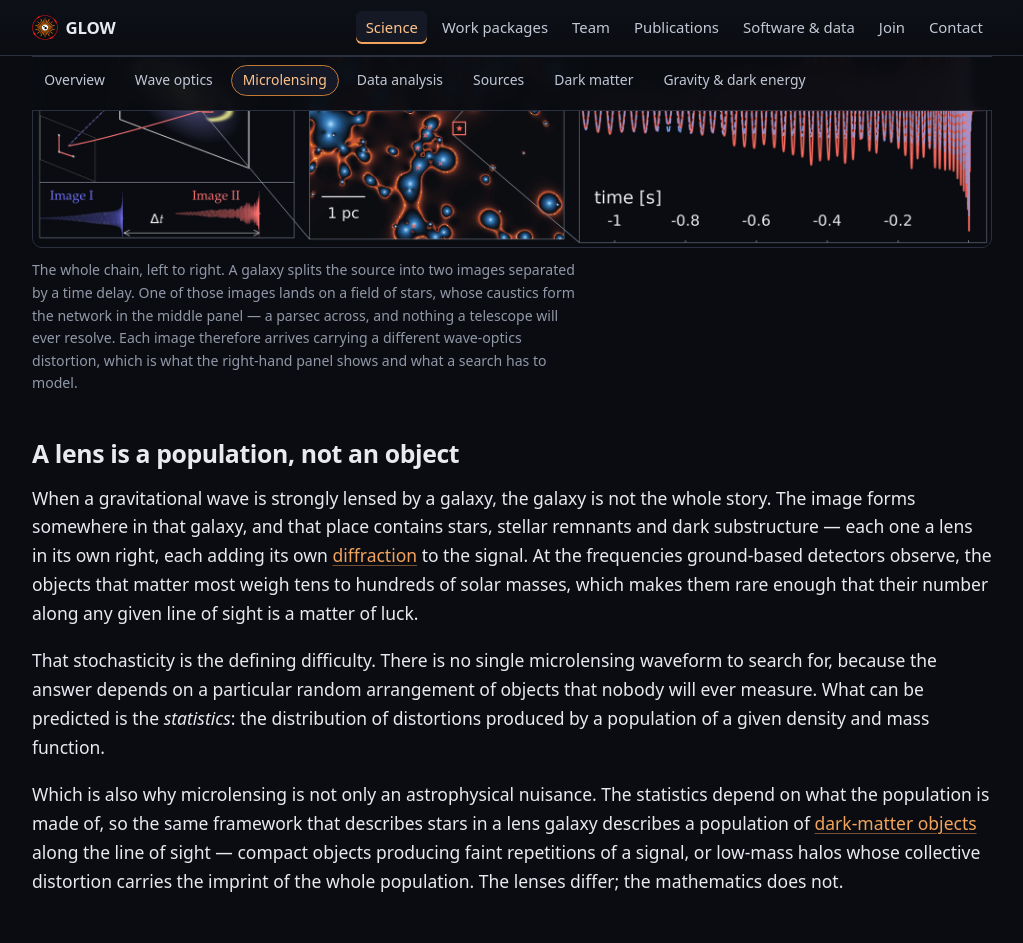
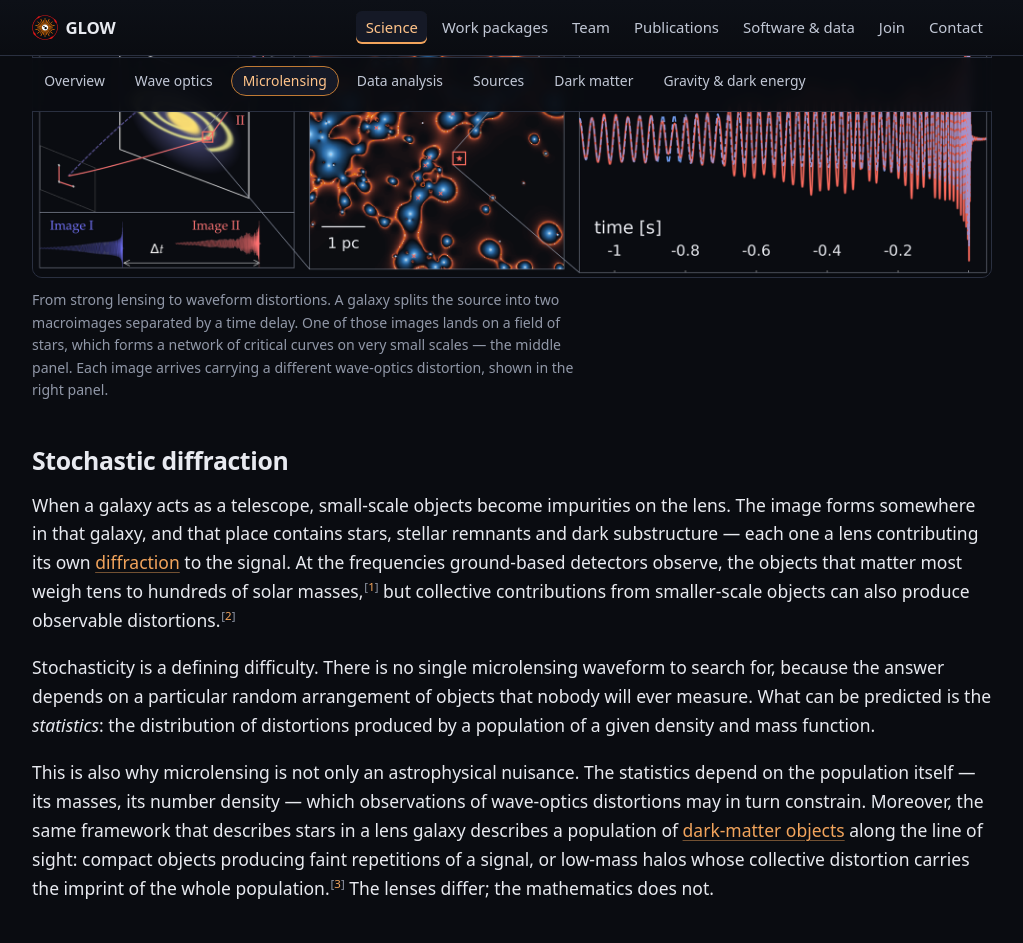
Before and after one commit to glow-astro/website, a Jekyll site: the page built from microlensing.html, in a window 1280 px wide and 1400 px high, scrolled down 445 px. Shown: the top 943 px of the window, without its empty margins (128-1151 px from the left). Built offline with Jekyll 4.4.1, drawn with Linux system fonts in a browser that asks for light colours; some of the changed text lies outside the part shown.

Commit message:
Fold in the microlensing review
Rewritten from the owner's tracked changes in the .odt. Sections renamed to
Stochastic diffraction / Multi-scale lensing / Modeling microlensed waves,
with anchors to match; nothing linked to the old ones.

Three citations resolved from the owner's INSPIRE links:

  literature/1836450  Cheung, Gais, Hannuksela & Li, MNRAS 503, 3326 (2021)
  "Zumalacarregui 2024"  Lens Stochastic Diffraction, arXiv:2404.17405
  literature/3169257  Zumalacarregui & Shan, arXiv:2606.17765

The first two are new entries in the references pool. The third acknowledges
the grant, so it is linked by name rather than numbered, as GW231123 already
is on the sources page -- publications.yml is the project's own output and
references.yml is everything else. Deleting the old closing paragraph removed
this page's only citation of the GLoW code paper, so glow-code leaves `refs:`.

Shan et al. is cited for the collective-contributions clause; the owner's
draft left it bare and the wave-optics page already attributes that result.

Figure texts follow the owner's edits: critical curves rather than caustics,
macroimages, and the caption of the external-potential sweep rewritten.

Six review notes added, and one stray "modelling" on sources.html fixed --
SITE_CONVENTIONS section 8 asks for US spelling.

Co-Authored-By: Claude Opus 5 <noreply@anthropic.com>
Claude-Session: https://claude.ai/code/session_01L7GT62S61eYxRuSFTmWGfu

```diff
--- a/_data/topics.yml
+++ b/_data/topics.yml
@@ -130,15 +130,15 @@
     alt: >-
       Three panels. Left: a galaxy splits a source into two images with a time
       delay between them. Centre: a zoom into one image showing a pc-scale
-      network of overlapping microlensing caustics with micro-images marked.
-      Right: the two images' waveforms, one distorted relative to the other.
+      network of overlapping microlensing critical curves, with orange marking
+      high magnification. Right: the two images' waveforms, one distorted
+      relative to the other.
     caption: >-
-      The whole chain, left to right. A galaxy splits the source into two images
-      separated by a time delay. One of those images lands on a field of stars,
-      whose caustics form the network in the middle panel — a parsec across, and
-      nothing a telescope will ever resolve. Each image therefore arrives
-      carrying a different wave-optics distortion, which is what the right-hand
-      panel shows and what a search has to model.
+      From strong lensing to waveform distortions. A galaxy splits the source
+      into two macroimages separated by a time delay. One of those images lands
+      on a field of stars, which forms a network of critical curves on very
+      small scales — the middle panel. Each image arrives carrying a different
+      wave-optics distortion, shown in the right panel.
     source: "application_plots, plots/microlensing/microlensing_master_3_web_dark"
 
 - id: data-analysis
--- a/microlensing.html
+++ b/microlensing.html
@@ -4,15 +4,17 @@ nav: science
 title: "Microlensing"
 eyebrow: "Science"
 lede: >-
-  A real lens is not one object. Stars and remnants in the lensing galaxy each add their own diffraction, on top of the magnification of the galaxy itself. Modelling that population is what makes a search possible.
+  Real lenses are far more complex than an isolated, symmetric mass. Many stars and remnants in the lensing galaxy contribute to the total diffraction pattern, on top of the magnification by the galaxy's macroscopic potential. This "microlens" population needs to be understood and modeled.
 description: >-
-  Stars and remnants in a lensing galaxy each add their own diffraction. How a stochastic population becomes a search for lensed gravitational waves.
+  Stars and remnants in a lensing galaxy contribute collectively to the diffraction of a lensed signal. How a stochastic population becomes a search for lensed gravitational waves.
 # Cited on this page, in order of first appearance -- and that order is
 # the numbering. Pulled from _data/references.yml, which several pages
 # share; the numbers here are this page's own.
 refs:
+  - cheung-stellar-microlensing
+  - shan-microlens-field
+  - zumalacarregui-stochastic
   - mishra-microlensing
-  - glow-code
 topic_id: microlensing
 ---
 
@@ -21,44 +23,48 @@ topic_id: microlensing
 {% include topicnav.html %}
 
 {% include topic-figure.html topic=t %}
-<section class="section" id="population" aria-labelledby="population-heading">
-  <h2 id="population-heading">A lens is a population, not an object</h2>
+<section class="section" id="stochastic" aria-labelledby="stochastic-heading">
+  <h2 id="stochastic-heading">Stochastic diffraction</h2>
   <p>
-    When a gravitational wave is strongly lensed by a galaxy, the galaxy is not
-    the whole story. The image forms somewhere in that galaxy, and that place
-    contains stars, stellar remnants and dark substructure — each one a lens in
-    its own right, each adding its own
-    <a href="{{ '/wave-optics.html' | relative_url }}">diffraction</a> to the
-    signal. At the frequencies ground-based detectors observe, the objects that
-    matter most weigh tens to hundreds of solar masses, which makes them rare
-    enough that their number along any given line of sight is a matter of luck.
+    When a galaxy acts as a telescope, small-scale objects become impurities on
+    the lens. The image forms somewhere in that galaxy, and that place contains
+    stars, stellar remnants and dark substructure — each one a lens contributing
+    its own <a href="{{ '/wave-optics.html' | relative_url }}">diffraction</a> to
+    the signal. At the frequencies ground-based detectors observe, the objects
+    that matter most weigh tens to hundreds of solar
+    masses,{% include cite.html key="cheung-stellar-microlensing" %} but
+    collective contributions from smaller-scale objects can also produce
+    observable distortions.{% include cite.html key="shan-microlens-field" %}
   </p>
   <p>
-    That stochasticity is the defining difficulty. There is no single
-    microlensing waveform to search for, because the answer depends on a
-    particular random arrangement of objects that nobody will ever measure. What
-    can be predicted is the <em>statistics</em>: the distribution of distortions
-    produced by a population of a given density and mass function.
+    Stochasticity is a defining difficulty. There is no single microlensing
+    waveform to search for, because the answer depends on a particular random
+    arrangement of objects that nobody will ever measure. What can be predicted
+    is the <em>statistics</em>: the distribution of distortions produced by a
+    population of a given density and mass function.
   </p>
   <p>
-    Which is also why microlensing is not only an astrophysical nuisance. The
-    statistics depend on what the population is made of, so the same framework
-    that describes stars in a lens galaxy describes a population of
+    This is also why microlensing is not only an astrophysical nuisance. The
+    statistics depend on the population itself — its masses, its number density —
+    which observations of wave-optics distortions may in turn constrain.
+    Moreover, the same framework that describes stars in a lens galaxy describes
+    a population of
     <a href="{{ '/dark-matter.html' | relative_url }}">dark-matter objects</a>
-    along the line of sight — compact objects producing faint repetitions of a
+    along the line of sight: compact objects producing faint repetitions of a
     signal, or low-mass halos whose collective distortion carries the imprint of
-    the whole population. The lenses differ; the mathematics does not.
+    the whole population.{% include cite.html key="zumalacarregui-stochastic" %}
+    The lenses differ; the mathematics does not.
   </p>
 </section>
 
-<section class="section" id="environment" aria-labelledby="environment-heading">
-  <h2 id="environment-heading">The environment cannot be separated out</h2>
+<section class="section" id="multiscale" aria-labelledby="multiscale-heading">
+  <h2 id="multiscale-heading">Multi-scale lensing</h2>
   <p>
     A microlens does not act alone either. It sits inside the potential of the
-    host galaxy, which magnifies the image it distorts. As the magnification
-    produced by the galaxy rises, the same microlens imprints a far stronger
-    signature. Highly magnified images — the ones most likely to be detected —
-    are also the ones most strongly affected by
+    host galaxy, which magnifies the image that the microlens is distorting. As
+    the magnification produced by the galaxy rises, the same microlens imprints
+    a far stronger signature. Highly magnified images — the ones most likely to
+    be detected — are also the ones most strongly affected by
     microlensing.{% include cite.html key="mishra-microlensing" %}
   </p>
 
@@ -70,37 +76,40 @@ topic_id: microlensing
       <source src="{{ '/media/microlensing.mp4' | relative_url }}" type="video/mp4">
     </video>
     <figcaption>
-      The middle panel of the figure above, with the galaxy's grip tightening.
-      The strength of the external potential increases, taking the macro
-      magnification from 2.5 to 25, and a microlens embedded in a more strongly
-      magnified image distorts the signal far more — which is why the
-      environment of the macroimage cannot be separated from the microlensing.
+      Lensing by a point mass in an external potential. The external potential
+      grows through the animation, increasing the size of the caustic curve, the
+      overall amplification, and the strength of the wave-optics distortions
+      associated with the system; the macro magnification spans the range
+      2.5–25. This is what it means to say that the environment cannot be
+      separated out.
     </figcaption>
   </figure>
   <p>
     So the macroscopic lens model and the microscopic population have to be
-    fitted together. That is what makes the problem hard, and it is also what
-    makes a detection informative: the distortion measures the environment as
-    well as the objects.
+    fitted together, connecting physics on vastly different scales. That makes
+    inference harder, but also more informative: the distortion constrains the
+    external potential, and hence the macroscopic magnification. The idea was
+    demonstrated on real data in the analysis of
+    <a href="https://inspirehep.net/arxiv/2512.17631" rel="noopener">GW231123</a>,
+    and it may allow
+    <a href="{{ '/sources.html' | relative_url }}">high-redshift sources</a> to
+    be identified from their diffraction patterns.
   </p>
 </section>
 
-<section class="section" id="searching" aria-labelledby="searching-heading">
-  <h2 id="searching-heading">Turning statistics into a search</h2>
+<section class="section" id="modeling" aria-labelledby="modeling-heading">
+  <h2 id="modeling-heading">Modeling microlensed waves</h2>
   <p>
     The route from stochastic physics to a usable search is compression.
     Simulating many realizations of a stellar field produces many amplification
-    curves; those curves are not arbitrary, and a small number of modes captures
-    almost all of the variation between them. Fitting the coefficients of those
-    modes turns an unpredictable lens into a handful of parameters, and the
-    distribution of coefficients across realizations supplies a physically
-    motivated prior for them.
-  </p>
-  <p>
-    This is the reduced-order model the project's searches are built
-    on.{% include cite.html key="glow-code" %} It has
-    already been applied to real data: GW231123 is the first compelling
-    candidate for a magnified and diffracted black-hole merger.
+    curves. Stochastic though they are, those curves are not arbitrary: they
+    carry internal structure, and at finite detector sensitivity a small number
+    of modes forms an effective basis for them. Fitting the coefficients of
+    those modes turns an unpredictable lens into a handful of parameters, and
+    the distribution of coefficients across realizations supplies a physically
+    motivated prior for them. That is the
+    <a href="https://inspirehep.net/arxiv/2606.17765" rel="noopener">reduced-order
+    model</a> the project's searches are built on.
   </p>
 </section>
 
--- a/sources.html
+++ b/sources.html
@@ -98,7 +98,7 @@ topic_id: sources
     increases the Einstein radii of stars and microlenses, making them much more
     effective at distorting gravitational waves. So the events that reach
     furthest are also the ones whose interpretation depends most on wave-optics
-    microlens modelling. This is why the two topics are not separable in
+    microlens modeling. This is why the two topics are not separable in
     practice.
   </p>
 
```
Also changed, not shown: _data/references.yml (+12 -0 lines).
